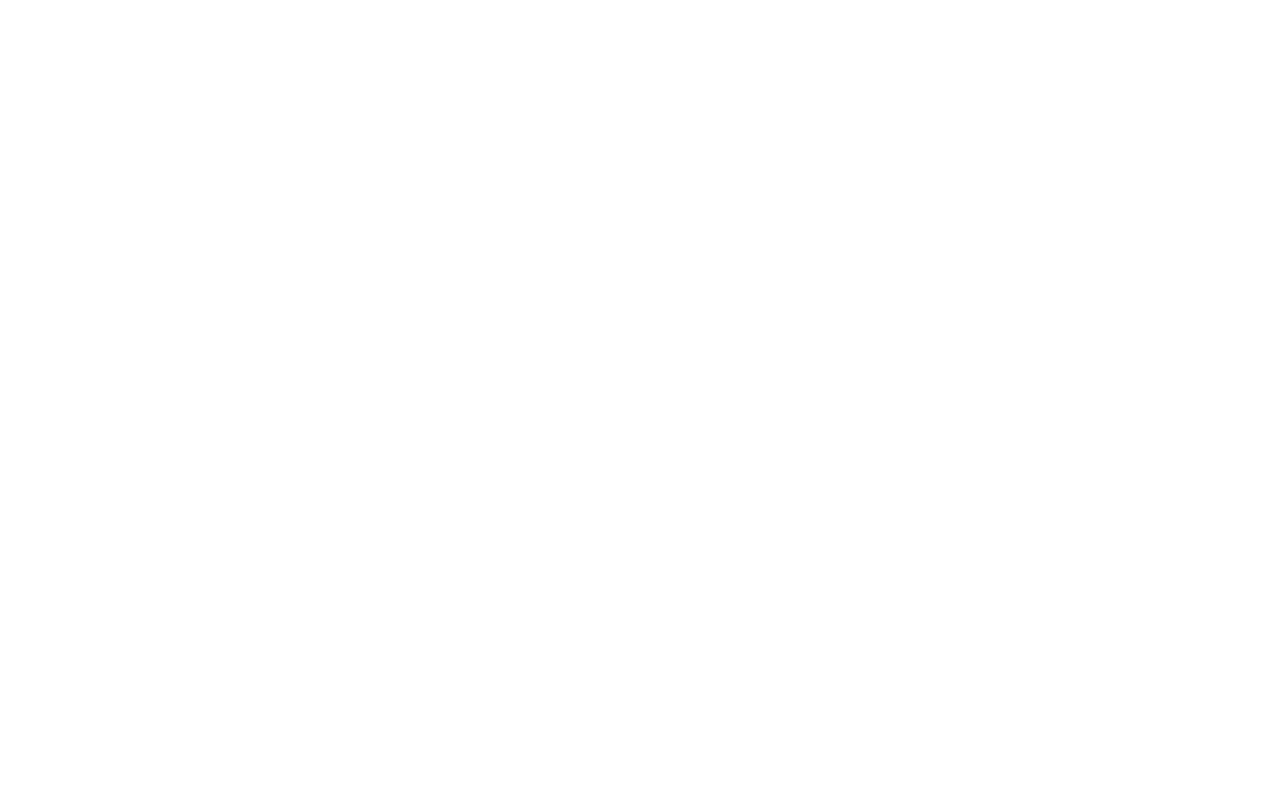
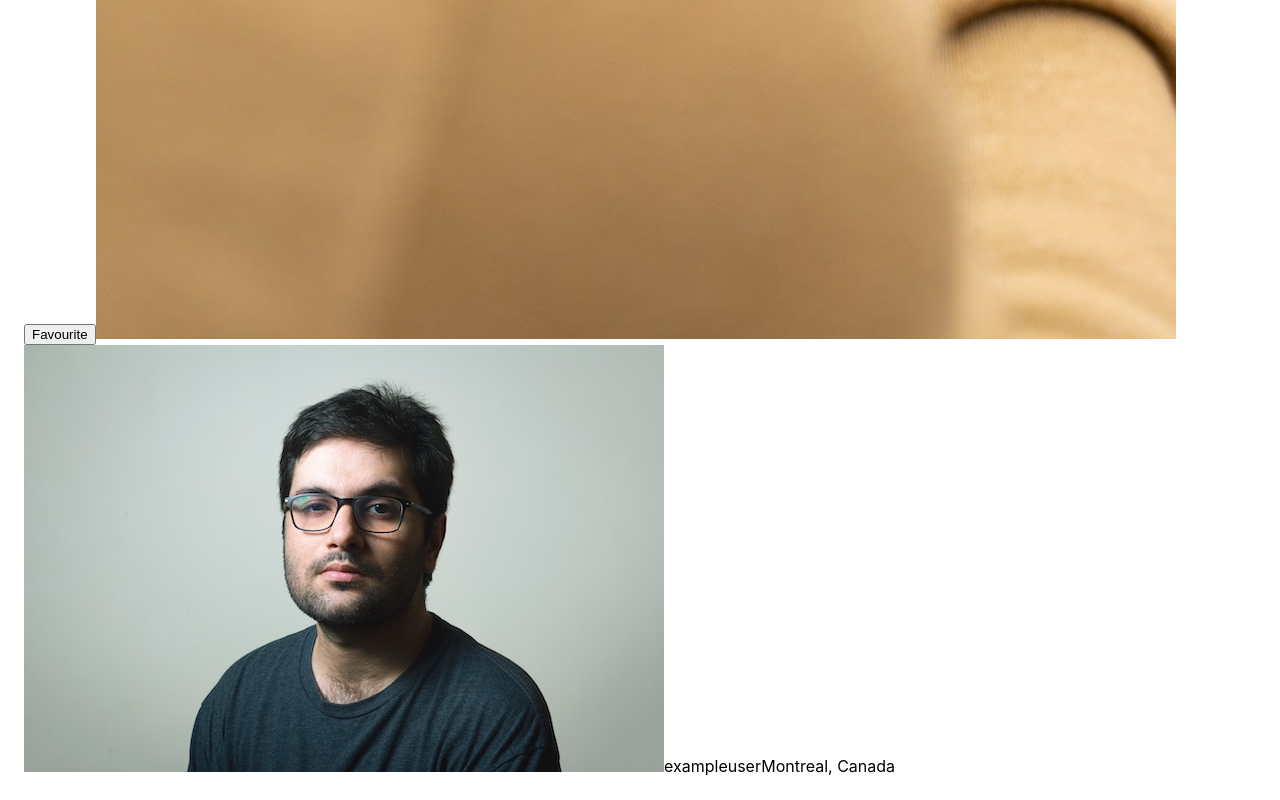
Before and after one commit to nawarani/photolabs, a React (Vite) app in the folder frontend/: page / in a window 1280 px wide. Shown: the part 1606-2406 px from the top of the page. Before the commit the page ends 800 px from the top, so only its background shows below. Built offline with nearby package versions, Linux system fonts and the light colour scheme; the HTML template or start-up script is replaced by a standard one.

Commit message:
added photolistitem component

```diff
--- a/frontend/src/App.jsx
+++ b/frontend/src/App.jsx
@@ -1,11 +1,28 @@
 import PhotoListItem from './components/PhotoListItem';
 import './App.scss';
+
+const sampleDataForPhotoListItem = {
+  id: 1,
+  location: {
+    city: "Montreal",
+    country: "Canada",
+  },
+  urls: {
+    full: "/Image-1-Full.jpeg",
+    regular: "/Image-1-Regular.jpeg",
+  },
+  user: {
+    username: "exampleuser",
+    name: "Joe Example",
+    profile: "/profile-1.jpg",
+  },
+};
 
 // Note: Rendering a single component to build components in isolation
 const App = () => {
   return (
     <div className="App">
-      <PhotoListItem/>
+      <PhotoListItem key = {sampleDataForPhotoListItem.id} photo={sampleDataForPhotoListItem} />
     </div>
   );
 };
--- a/frontend/src/components/PhotoListItem.jsx
+++ b/frontend/src/components/PhotoListItem.jsx
@@ -1,24 +1,19 @@
 import "../styles/PhotoListItem.scss";
 
-const sampleDataForPhotoListItem = {
-  id: 1,
-  location: {
-    city: "Montreal",
-    country: "Canada",
-  },
-  urls: {
-    full: "/Image-1-Full.jpeg",
-    regular: "/Image-1-Regular.jpeg",
-  },
-  user: {
-    username: "exampleuser",
-    name: "Joe Example",
-    profile: "/profile-1.jpg",
-  },
-};
 
-const PhotoListItem = () => {
-  /* Insert React */
+const PhotoListItem = (props) => {
+  const photo = props.photo;
+  return (
+    <div>
+      <button>Favourite</button>
+      <img src={photo.urls.regular}/>
+      <footer>
+        <img src ={photo.user.profile}/>
+        <span>{photo.user.username}</span>
+        <span>{photo.location.city}, {photo.location.country}</span>
+      </footer>
+    </div>
+  )
 };
 
 export default PhotoListItem;
```
